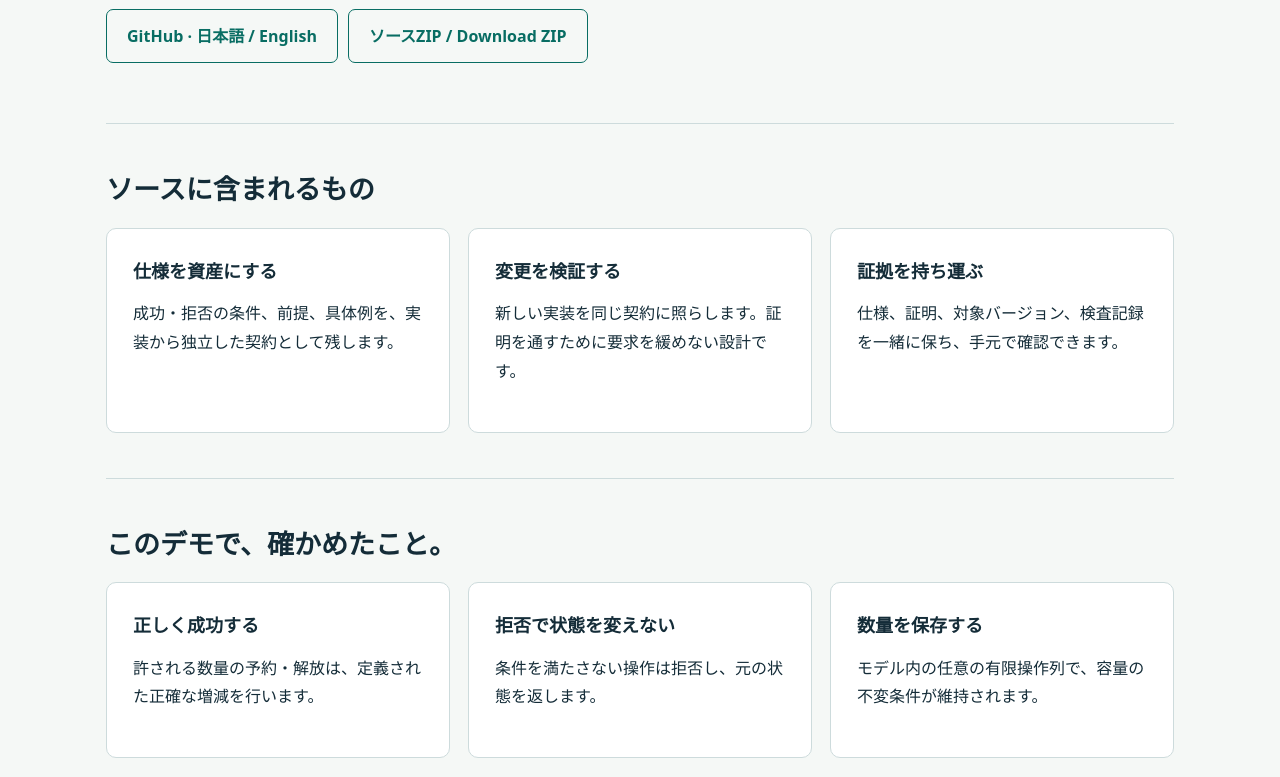
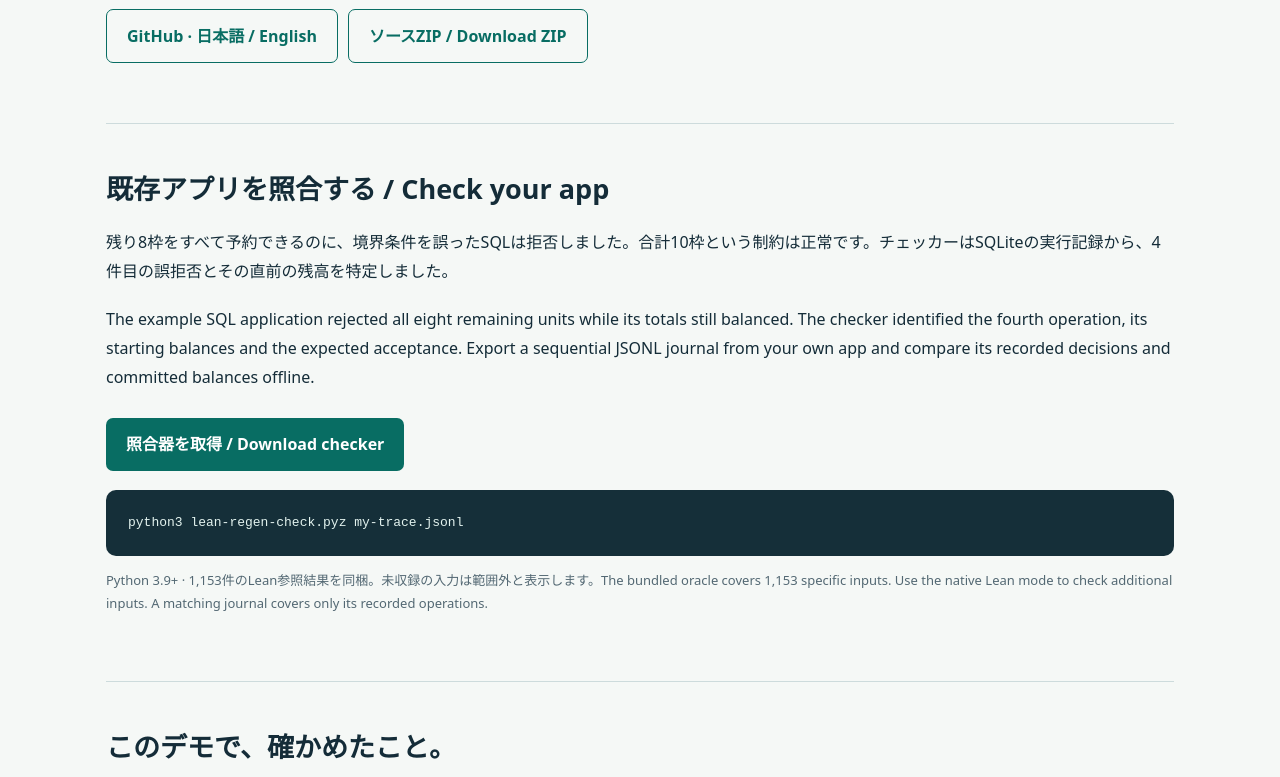
Before and after one commit to BreamResearch/lean-regen, a plain HTML site: page docs/index.html in a window 1280 px wide. Shown: the part 625-1402 px from the top of the page. Drawn offline with Linux system fonts and the light colour scheme.

Commit message:
照合器と反例を案内 / Show how to check an existing booking app

```diff
--- a/docs/index.html
+++ b/docs/index.html
@@ -8,15 +8,19 @@
 </style></head><body>
 <header><span class="brand">Lean Regen</span><nav aria-label="Language"><a href="#ja" lang="ja">日本語</a> · <a href="#en" lang="en">English</a></nav></header>
 <div id="ja"></div>
-<main><section class="hero"><div><h1>予約の実装を変えても、<br>同じ契約を満たすか確かめる。</h1><p class="intro">10枠の在庫から3枠を予約し、2枠を解放すると、残りは9枠です。上限を超える予約は拒否されます。この動作を定めるLeanの仕様、実装、証明と検査手順を、登録せずに手元で試せます。</p><a class="button" href="#quickstart">登録せず、無料で試す</a><a class="secondary" href="#scope">検証の範囲を見る</a><a class="secondary" href="https://github.com/BreamResearch/lean-regen">GitHub · 日本語 / English</a><a class="secondary" href="https://raw.githubusercontent.com/BreamResearch/lean-regen/454e9b5581785e82107db88f064b6e65b643f43c/lean-regen-v0.2.0-alpha.2-source.zip">ソースZIP / Download ZIP</a></div>
+<main><section class="hero"><div><h1>予約の実装を変えても、<br>同じ契約を満たすか確かめる。</h1><p class="intro">10枠の在庫から3枠を予約し、2枠を解放すると、残りは9枠です。上限を超える予約は拒否されます。この動作を定めるLeanの仕様、実装、証明と検査手順を、登録せずに手元で試せます。</p><a class="button" href="#quickstart">登録せず、無料で試す</a><a class="secondary" href="#scope">検証の範囲を見る</a><a class="secondary" href="https://github.com/BreamResearch/lean-regen">GitHub · 日本語 / English</a><a class="secondary" href="https://github.com/BreamResearch/lean-regen/releases/download/v0.2.0-alpha.2-dist.1/lean-regen-v0.2.0-alpha.2-source.zip">ソースZIP / Download ZIP</a></div>
 <aside class="status"><span class="overline">純粋コアの検査</span><p><span class="number">14</span> 個の登録定理</p><p>逐次・単一資源の数量予約モデルを、Lean 4.19.0で検査済み。</p><hr><p class="note">開発版のGitバンドルには、同じ14定理をLean 4.36.0の6カーネルで検査した記録も収録しています。</p></aside></section>
-<section class="section"><h2>ソースに含まれるもの</h2><div class="grid"><article class="card"><h3>仕様を資産にする</h3><p>成功・拒否の条件、前提、具体例を、実装から独立した契約として残します。</p></article><article class="card"><h3>変更を検証する</h3><p>新しい実装を同じ契約に照らします。証明を通すために要求を緩めない設計です。</p></article><article class="card"><h3>証拠を持ち運ぶ</h3><p>仕様、証明、対象バージョン、検査記録を一緒に保ち、手元で確認できます。</p></article></div></section>
+<section class="section" id="trace"><h2>既存アプリを照合する / Check your app</h2>
+<p>残り8枠をすべて予約できるのに、境界条件を誤ったSQLは拒否しました。合計10枠という制約は正常です。チェッカーはSQLiteの実行記録から、4件目の誤拒否とその直前の残高を特定しました。</p>
+<p lang="en">The example SQL application rejected all eight remaining units while its totals still balanced. The checker identified the fourth operation, its starting balances and the expected acceptance. Export a sequential JSONL journal from your own app and compare its recorded decisions and committed balances offline.</p>
+<a class="button" href="https://raw.githubusercontent.com/BreamResearch/lean-regen/a98252efe9e58115be1189fd1c61ca99dbe5d7a3/lean-regen-check.pyz">照合器を取得 / Download checker</a><pre><code>python3 lean-regen-check.pyz my-trace.jsonl</code></pre>
+<p class="note">Python 3.9+ · 1,153件のLean参照結果を同梱。未収録の入力は範囲外と表示します。The bundled oracle covers 1,153 specific inputs. Use the native Lean mode to check additional inputs. A matching journal covers only its recorded operations.</p></section>
 <section id="scope" class="section"><h2>このデモで、確かめたこと。</h2><div class="grid"><article class="card"><h3>正しく成功する</h3><p>許される数量の予約・解放は、定義された正確な増減を行います。</p></article><article class="card"><h3>拒否で状態を変えない</h3><p>条件を満たさない操作は拒否し、元の状態を返します。</p></article><article class="card"><h3>数量を保存する</h3><p>モデル内の任意の有限操作列で、容量の不変条件が維持されます。</p></article></div><p class="note" style="margin-top:22px">この証明は単一資源を逐次操作する純粋コアが対象です。個別予約の所有権、認証、データベースの並行更新、再送、障害復旧、コンパイラやOSの正しさは対象外です。</p></section>
 <section id="quickstart" class="section"><span class="overline">Local first. No account.</span><h2>まず、手元で同じ例を動かす。</h2><p>ソースZIPを展開し、README.mdのあるフォルダーに移動します。Python 3.11以上と公式のLean/Lake 4.19.0を用意し、下のパスを手元のbinフォルダーに置き換えてください。</p><pre><code>python3 scripts/leanregen.py check-upstream
 python3 scripts/leanregen.py demo \
   --tool-bin /absolute/path/to/lean-4.19.0/bin \
   --workdir ../lean-regen-demo-001</code></pre><p class="note">ソースのライセンスはApache-2.0です。ローカルでの検査に利用登録は不要です。実行手順と前提はREADMEをご覧ください。</p></section>
 <section class="section"><h2>サービスの提供状況</h2><p>無料のOSSを登録なしで利用できます。ホスト型の検査、利用登録の受付、有料運用はいずれも提供していません。</p></section>
-<section id="en" class="section" lang="en"><h2>Check changes to reservation logic</h2><p class="intro">A reservation for every remaining unit should succeed. A request for one extra unit should leave the inventory untouched. Lean Regen supplies a fixed contract, 14 checked theorems and three intentionally broken implementations that the checks reject.</p><p>Download the source ZIP, extract it and run the <a href="#quickstart">quickstart commands</a> from the directory containing README.md. Use Python 3.11 or later and the official Lean/Lake 4.19.0 toolchain. You can compare the file hashes, rebuild the source archive and rerun the checks offline once the tools are installed.</p><a class="secondary" href="https://github.com/BreamResearch/lean-regen">GitHub · 日本語 / English</a><a class="secondary" href="https://raw.githubusercontent.com/BreamResearch/lean-regen/454e9b5581785e82107db88f064b6e65b643f43c/lean-regen-v0.2.0-alpha.2-source.zip">ソースZIP / Download ZIP</a><h3>What the evidence covers</h3><p>The proofs cover sequential reserve and release operations on one resource. Database concurrency, per-user authorization, crash recovery and deployed application behavior need their own checks. The offline development bundle includes a separate six-kernel run on the same 14 obligations under Lean 4.36.0.</p><p>Free local use requires no account. Hosted checking, enrollment and payments are offline. The project is released under Apache-2.0.</p></section></main>
+<section id="en" class="section" lang="en"><h2>Check changes to reservation logic</h2><p class="intro">A reservation for every remaining unit should succeed. A request for one extra unit should leave the inventory untouched. Lean Regen supplies a fixed contract, 14 checked theorems and three intentionally broken implementations that the checks reject.</p><p>Download the source ZIP, extract it and run the <a href="#quickstart">quickstart commands</a> from the directory containing README.md. Use Python 3.11 or later and the official Lean/Lake 4.19.0 toolchain. You can compare the file hashes, rebuild the source archive and rerun the checks offline once the tools are installed.</p><a class="secondary" href="https://github.com/BreamResearch/lean-regen">GitHub · 日本語 / English</a><a class="secondary" href="https://github.com/BreamResearch/lean-regen/releases/download/v0.2.0-alpha.2-dist.1/lean-regen-v0.2.0-alpha.2-source.zip">ソースZIP / Download ZIP</a><h3>What the evidence covers</h3><p>The proofs cover sequential reserve and release operations on one resource. Database concurrency, per-user authorization, crash recovery and deployed application behavior need their own checks. The offline development bundle includes a separate six-kernel run on the same 14 obligations under Lean 4.36.0.</p><p>Free local use requires no account. Hosted checking, enrollment and payments are offline. The project is released under Apache-2.0.</p></section></main>
 <footer>Lean Regen · BreamResearch · Apache-2.0</footer>
 </body></html>
```
